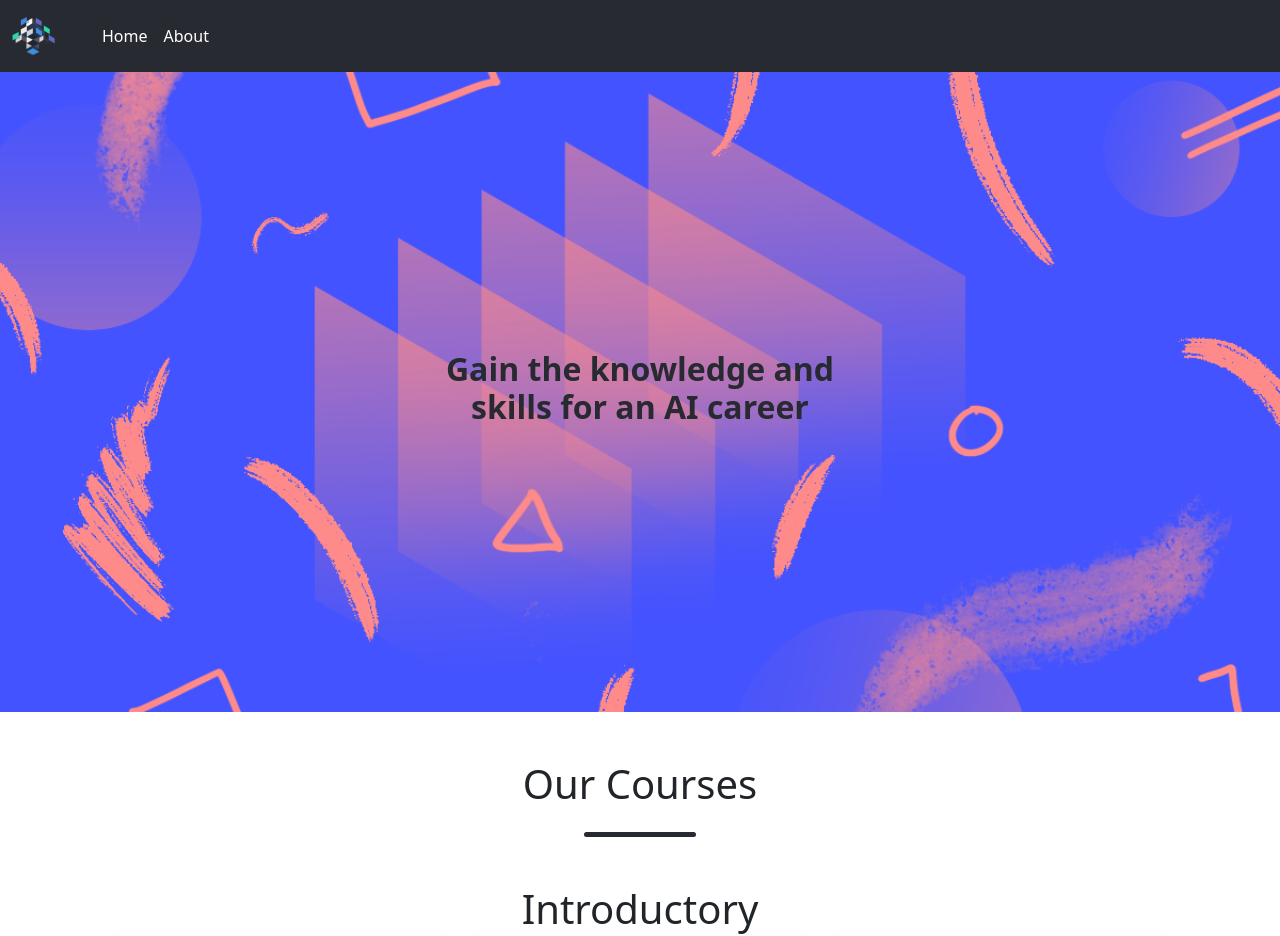
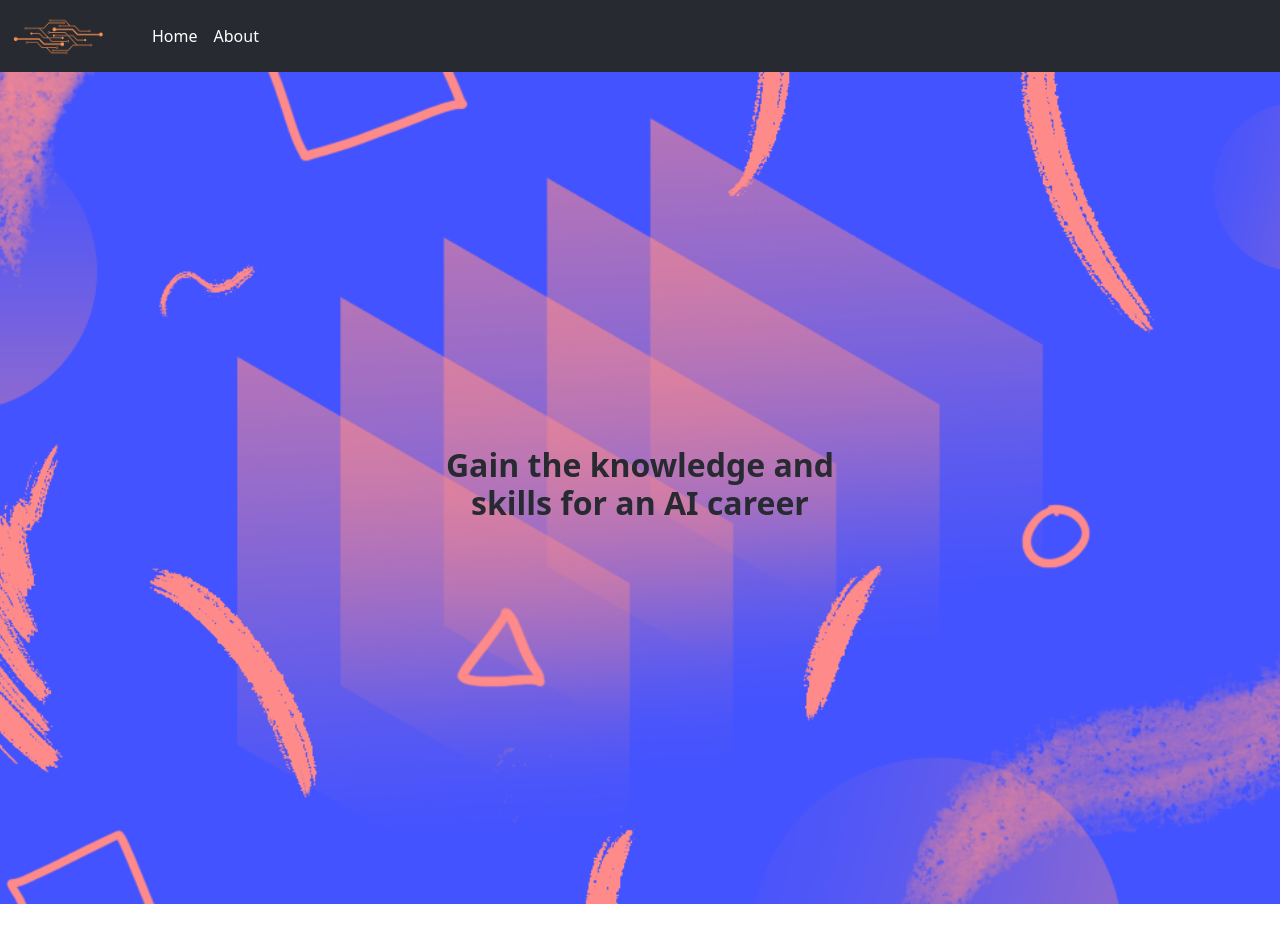
Before and after one commit to muhammaduzairrazaq/capstoneProject, a website: page index.html in a window 1280 px wide. Shown: the top 936 px of the page. Drawn offline with nearby package versions, Linux system fonts and the light colour scheme.

Commit message:
Logo and background added to index.html

```diff
--- a/index.html
+++ b/index.html
@@ -18,7 +18,7 @@
     <nav class="navbar navbar-expand-lg bg-body-tertiary pt-0 pb-0">
       <div class="container-fluid nav-bar p-2">
         <a class="navbar-brand" href="#">
-          <img src="assests/logo.png" id="logo" alt="Bootstrap" width="50" height="40">
+          <img src="assests/l.png" id="logo" alt="Bootstrap" width="100" height="40">
         </a>
         <button class="noborder button-black" type="button" data-bs-toggle="collapse"
           data-bs-target="#navbarSupportedContent" aria-controls="navbarSupportedContent" aria-expanded="false"
@@ -39,7 +39,7 @@
     </nav>
   </header>
   <main>
-    <div class="container-fluid main-container d-flex align-items-center">
+    <div class="container-fluid main-container d-flex align-items-center ">
       <h1 class="container-sm main-text">
         Gain the knowledge and skills for an AI career
       </h1>
--- a/style.css
+++ b/style.css
@@ -154,6 +154,12 @@ img {
     max-width: 44rem !important;
   }
 
+  .main-container {
+    height: 52pc;
+  }
+
+
+
   .container-sm {
     max-width: 30rem !important;
   }
```
Also changed, not shown: assests/background4.jpg (added), assests/background5.jpg (added), assests/l.png (added).
